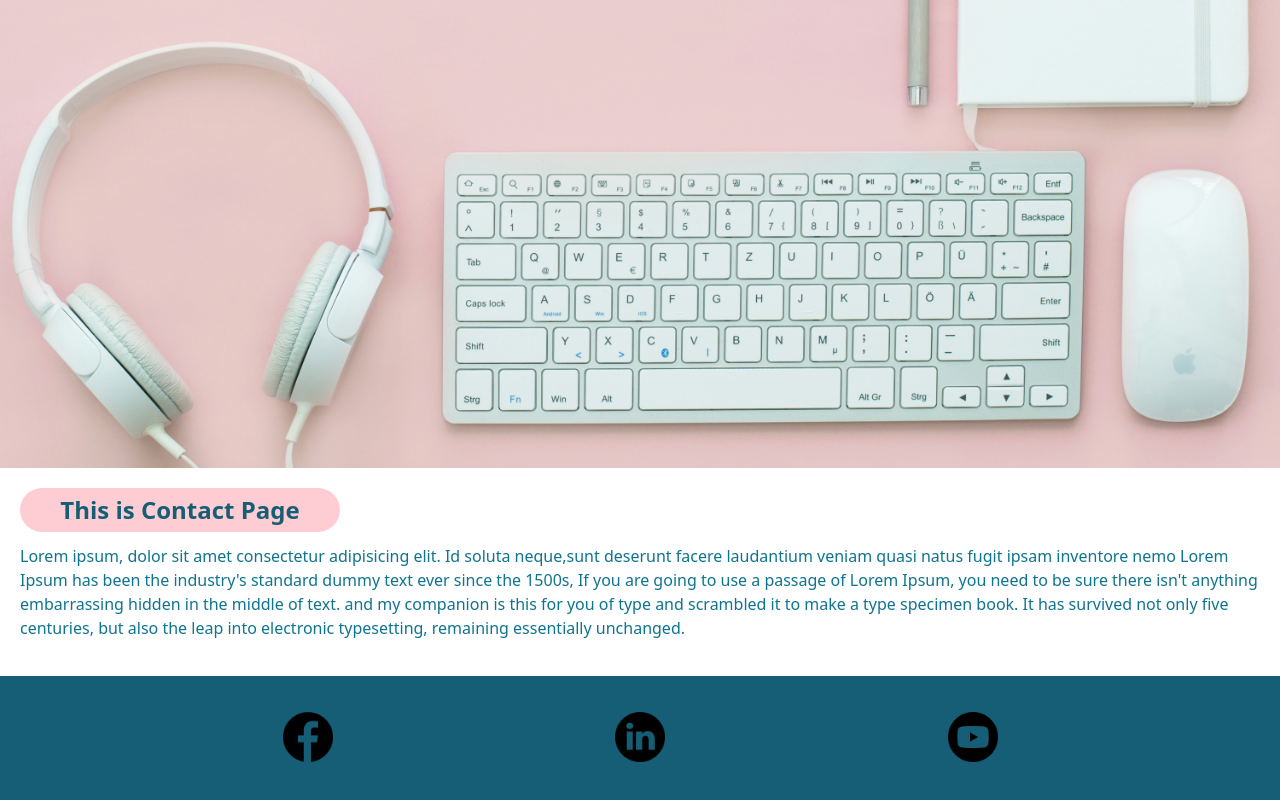
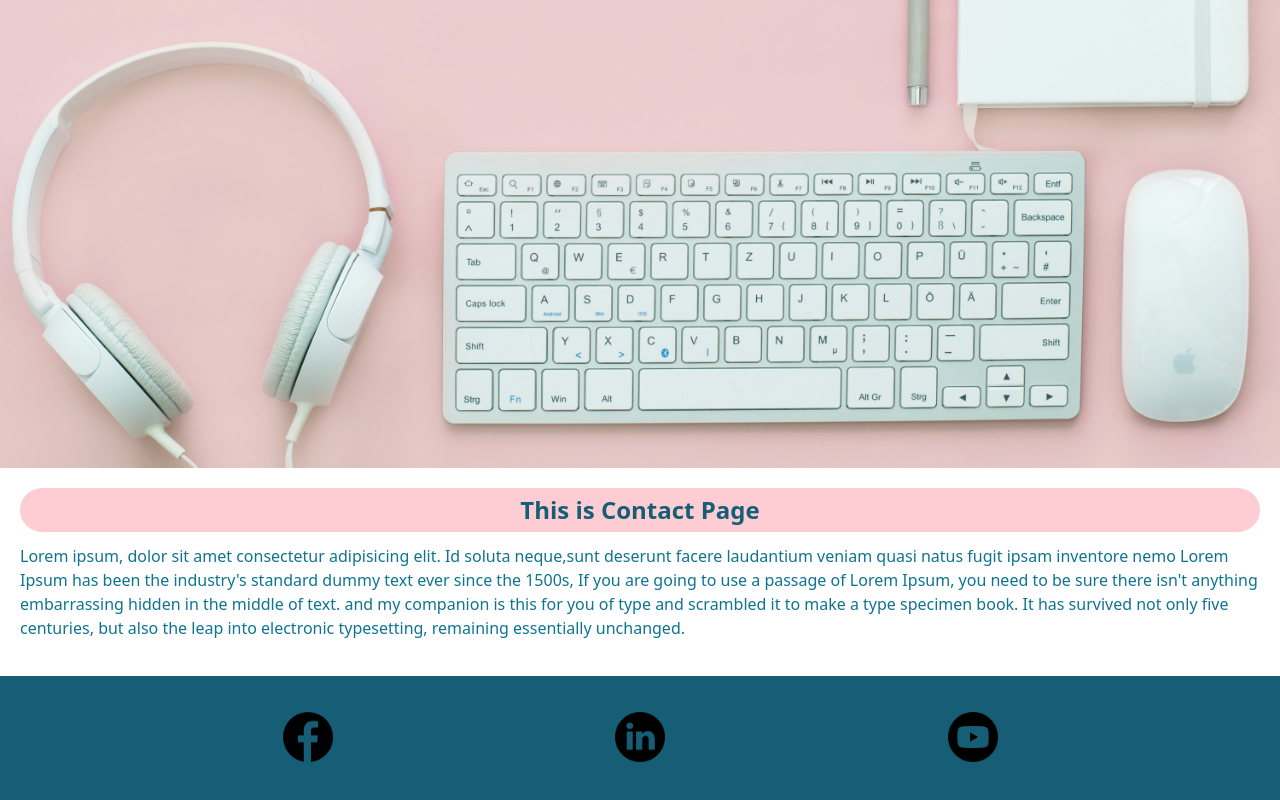
Before and after one commit to devasadshaikh/My-First-Next.js-Project, a Next.js app: page /Contact in a window 1280 px wide. Shown: the part 449-1249 px from the top of the page. Built offline with nearby package versions, Linux system fonts and the light colour scheme.

Commit message:
Update page.tsx
h

```diff
--- a/src/app/Contact/page.tsx
+++ b/src/app/Contact/page.tsx
@@ -2,7 +2,7 @@
 export default function Contact (){
     return(
         <div>
-            <h1  className=" text-2xl text-cyan-800  mt-5 ml-5 bg-rose-200  rounded-full font-bold text-center w-3/12 py-1.5">This is Contact Page
+            <h1  className=" text-2xl text-cyan-800  mt-5 ml-5 mr-5 py-1.5 bg-rose-200 rounded-full font-bold text-center">This is Contact Page
             </h1>
             <p className=" mt-3 ml-5 text-base text-cyan-700">Lorem ipsum, dolor sit amet consectetur adipisicing elit. Id soluta neque,sunt deserunt facere laudantium veniam quasi natus fugit ipsam inventore nemo Lorem Ipsum has been the industry's standard dummy text ever since the 1500s,  If you are going to use a passage of Lorem Ipsum, you need to be sure there isn't anything embarrassing hidden in the middle of text. and my companion is this for you of type and scrambled it to make a type specimen book. It has survived not only five centuries, but also the leap into electronic typesetting, remaining essentially unchanged.</p>
 
```
